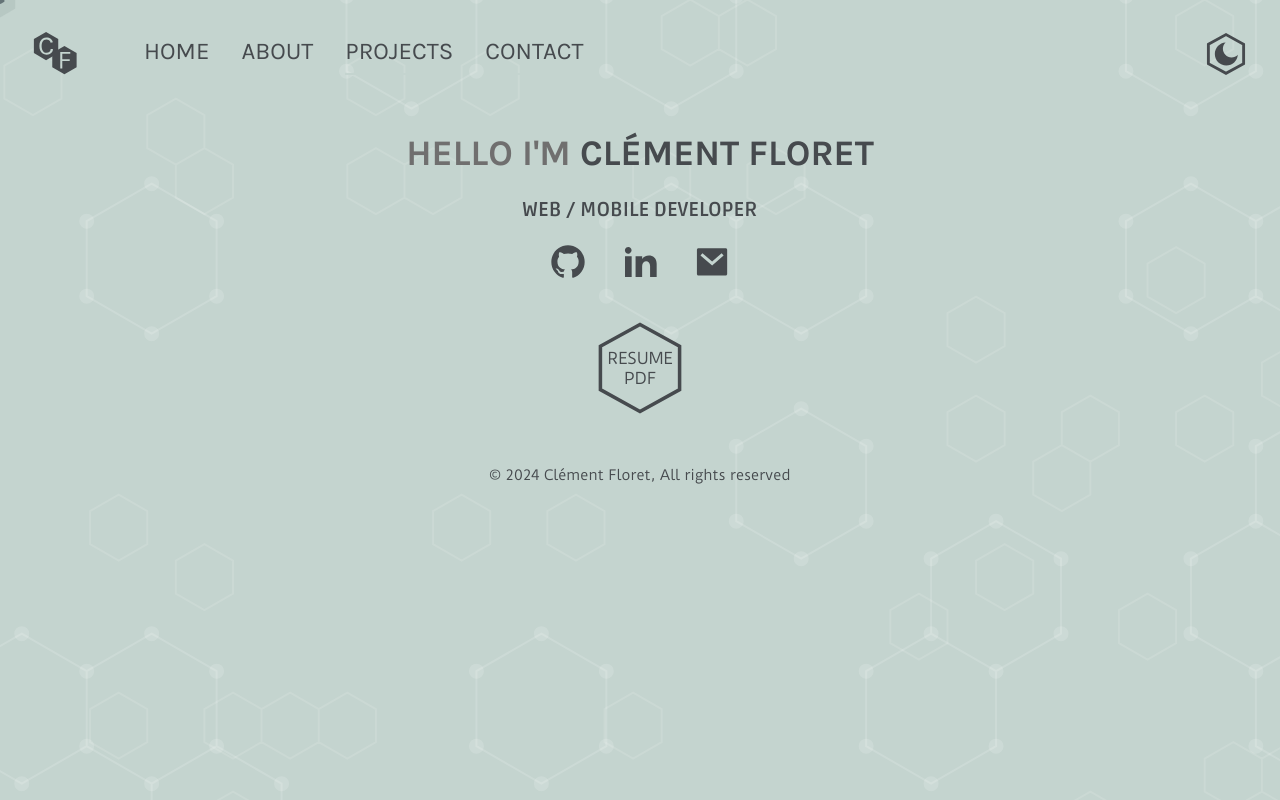
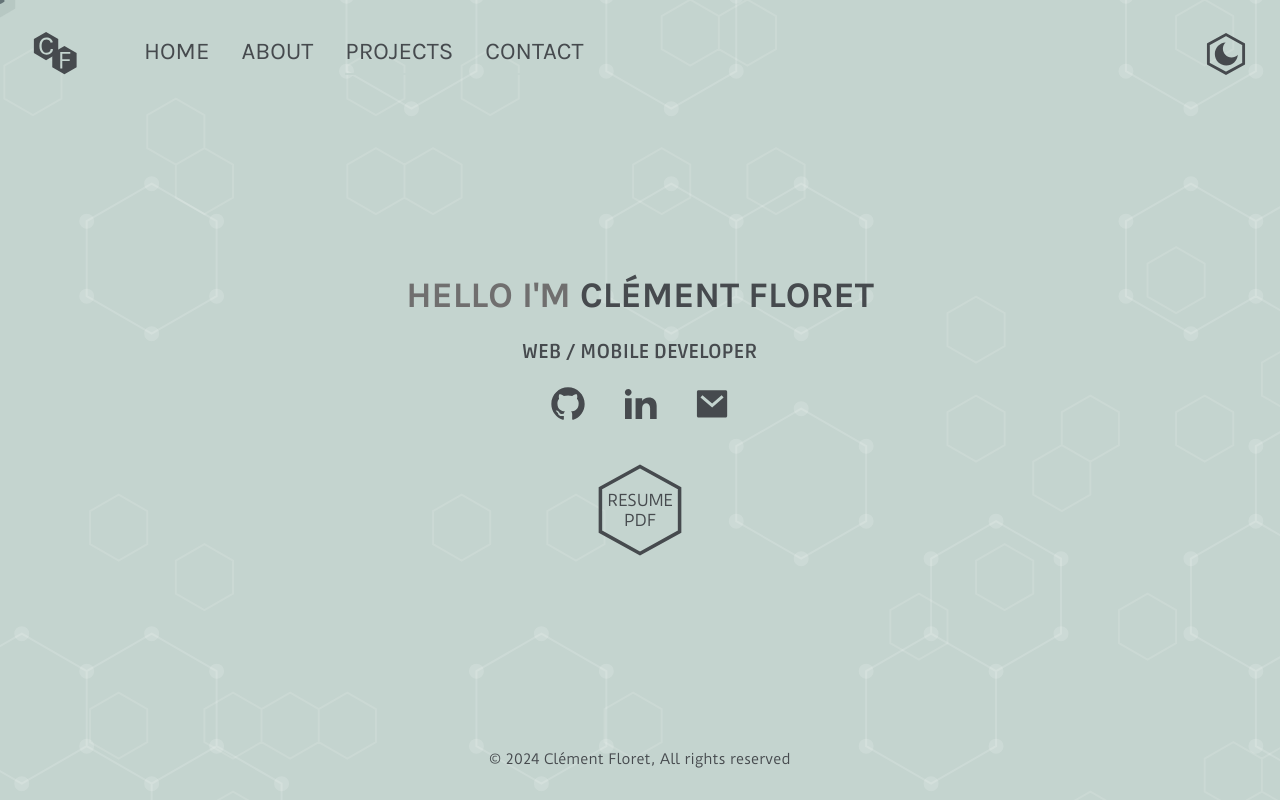
Before and after one commit to floretcl/Clementfloret, a React (Create React App) app in the folder portfolio-front/: page / in a window 1280 px wide. Built offline with nearby package versions, Linux system fonts and the light colour scheme.

Commit message:
rename app--home to app--screen

```diff
--- a/portfolio-front/src/App.js
+++ b/portfolio-front/src/App.js
@@ -33,7 +33,7 @@ function App() {
     return (
         <div
             onMouseMove={(event) => handleMouseMove(event)}
-            className={`app ${onHomePage ? "app--home" : ""}`}>
+            className={`app ${onHomePage ? "app--screen" : ""}`}>
             <Header />
             {onHomePage ? <Home /> : <About />}
             <Footer onHomePage={onHomePage}/>
```
